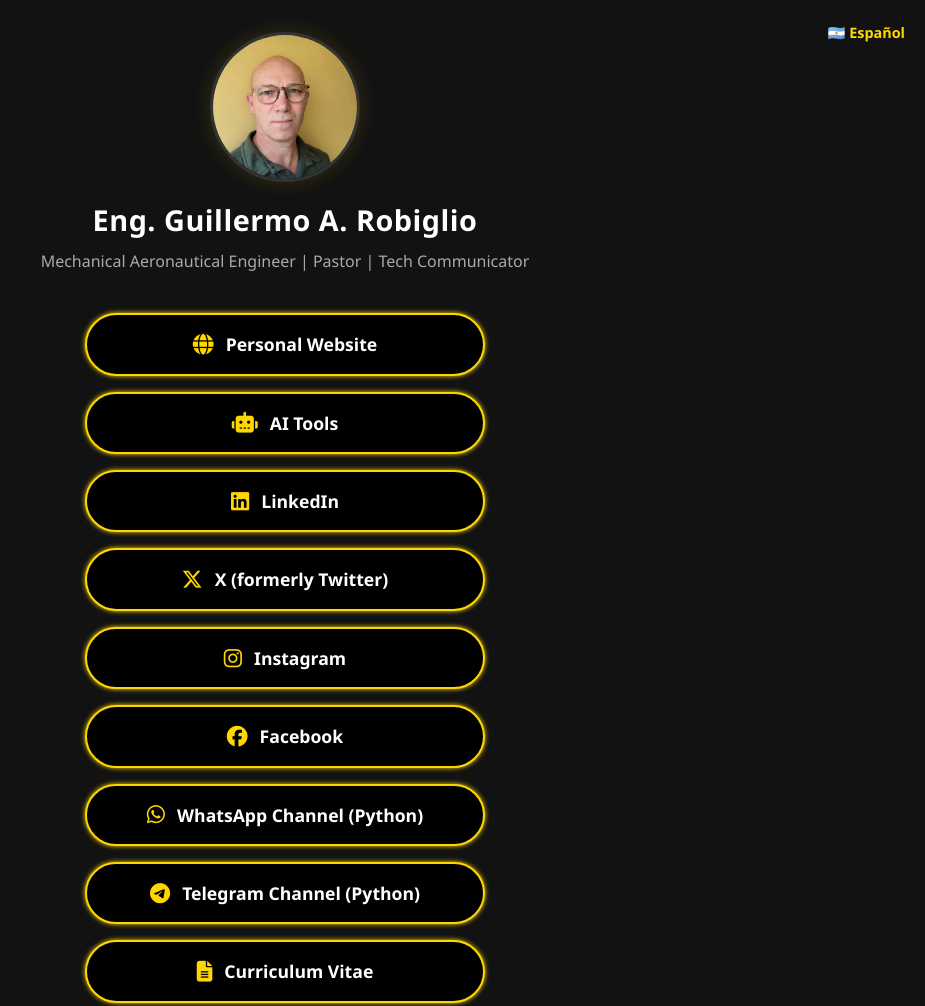
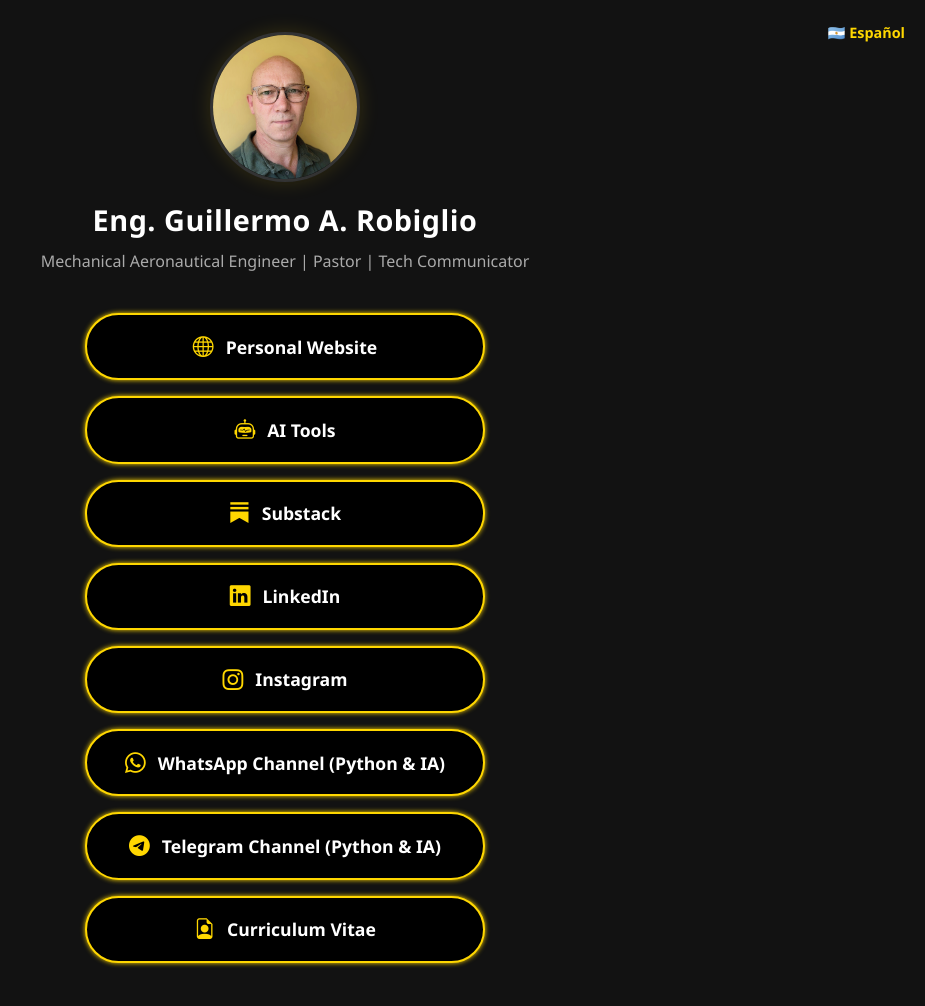
Before and after one commit to grobiglio/cv, a plain HTML site: page enlaces/links.html in a window 1280 px wide. Shown: the top 1006 px of the page, without its empty margins (355-1280 px from the left). Drawn offline with nearby package versions, Linux system fonts and the light colour scheme.

Commit message:
Cambio de íconos por los de Bootstrap

```diff
--- a/enlaces/links.html
+++ b/enlaces/links.html
@@ -1,5 +1,5 @@
 <!DOCTYPE html>
-<html lang="es">
+<html lang="en">
   <head>
     <meta charset="UTF-8" />
     <meta name="viewport" content="width=device-width, initial-scale=1.0" />
@@ -11,7 +11,7 @@
     />
     <link
       rel="stylesheet"
-      href="https://cdnjs.cloudflare.com/ajax/libs/font-awesome/6.5.0/css/all.min.css"
+      href="https://cdn.jsdelivr.net/npm/bootstrap-icons@1.11.1/font/bootstrap-icons.css"
     />
     <link rel="stylesheet" href="styles.css" />
   </head>
@@ -29,44 +29,14 @@
       Mechanical Aeronautical Engineer | Pastor | Tech Communicator
     </div>
 
-    <a class="link-button" href="https://ingg.ar" target="_blank"><i class="fas fa-globe"></i> Personal Website</a>
-    <a class="link-button" href="https://ingg.ar/herramientas-ia/" class="tu-clase-boton"><i class="fas fa-robot"></i> AI Tools</a>
-    <a
-      class="link-button"
-      href="https://www.linkedin.com/in/guillermo-a-robiglio-6799419a/"
-      target="_blank"
-      ><i class="fab fa-linkedin"></i> LinkedIn</a
-    >
-    <a class="link-button" href="https://twitter.com/grobiglio" target="_blank"
-      ><i class="fab fa-x-twitter"></i> X (formerly Twitter)</a
-    >
-    <a
-      class="link-button"
-      href="https://www.instagram.com/g.robiglio/"
-      target="_blank"
-      ><i class="fab fa-instagram"></i> Instagram</a
-    >
-    <a
-      class="link-button"
-      href="https://www.facebook.com/guillermo.robiglio"
-      target="_blank"
-      ><i class="fab fa-facebook"></i> Facebook</a
-    >
-    <a
-      class="link-button"
-      href="https://whatsapp.com/channel/0029VaomWyiCXC3As2SsYn1w"
-      target="_blank"
-      ><i class="fab fa-whatsapp"></i> WhatsApp Channel (Python)</a
-    >
-    <a
-      class="link-button"
-      href="https://t.me/boost/python_inggar"
-      target="_blank"
-      ><i class="fab fa-telegram"></i> Telegram Channel (Python)</a
-    >
-    <a class="link-button" href="https://guillermo.robiglio.ar" target="_blank"
-      ><i class="fas fa-file-alt"></i> Curriculum Vitae</a
-    >
+    <a class="link-button" href="https://ingg.ar" target="_blank"><i class="bi bi-globe"></i> Personal Website</a>
+    <a class="link-button" href="https://ingg.ar/herramientas-ia/"><i class="bi bi-robot"></i> AI Tools</a>
+    <a class="link-button" href="https://substack.com/@grobiglio" target="_blank"><i class="bi bi-substack"></i> Substack</a>
+    <a class="link-button" href="https://www.linkedin.com/in/guillermo-a-robiglio-6799419a/" target="_blank"><i class="bi bi-linkedin"></i> LinkedIn</a>
+    <a class="link-button" href="https://www.instagram.com/g.robiglio/" target="_blank"><i class="bi bi-instagram"></i> Instagram</a>
+    <a class="link-button" href="https://whatsapp.com/channel/0029VaomWyiCXC3As2SsYn1w" target="_blank"><i class="bi bi-whatsapp"></i> WhatsApp Channel (Python & IA)</a>
+    <a class="link-button" href="https://t.me/boost/python_inggar" target="_blank"><i class="bi bi-telegram"></i> Telegram Channel (Python & IA)</a>
+    <a class="link-button" href="https://guillermo.robiglio.ar" target="_blank"><i class="bi bi-file-earmark-person"></i> Curriculum Vitae</a>
 
     <footer>
       "Blessed are the flexible, for they shall not be bent out of shape."<br />
```
Also changed, not shown: enlaces/index.html (+9 -12 lines).
